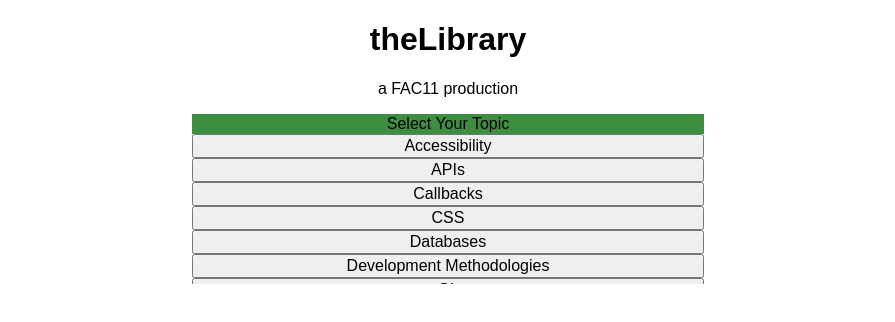
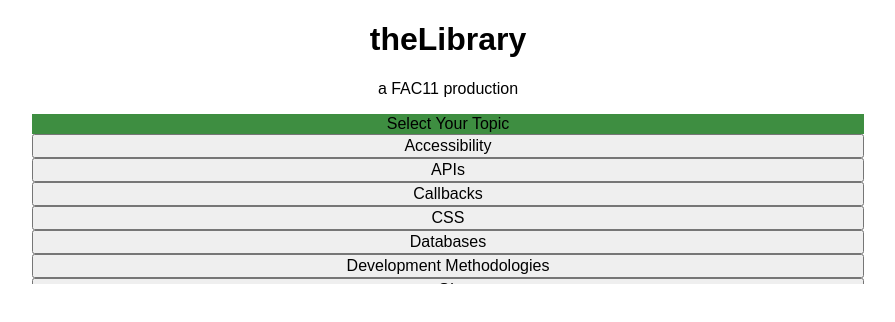
Before and after one commit to FAC-11/theLibrary, a website: page public/index.html in a window 1280 px wide. Both pictures are taken after a click on the button "Select Your Topic". Shown: the whole page, without its empty margins (192-1087 px from the left). Drawn offline with Linux system fonts and the light colour scheme.

Commit message:
fixed button sizing :lipstick: relates #19 #20

```diff
--- a/public/style.css
+++ b/public/style.css
@@ -1,6 +1,6 @@
 /* Dropdown Button */
 .dropbtn {
-    width: 40vw;
+    width: 65vw;
     border: none;
     cursor: pointer;
 }
@@ -14,7 +14,7 @@
 .dropdown {
     /*position: relative;
     display: inline-block;*/
-    width: 40vw;
+    width: 65vw;
     margin: auto;
 }
 
@@ -36,7 +36,7 @@
 }
 
 .dropdown-content button{
-  width: 40vw;
+  width: 65vw;
 }
 
 .dropdown-content button:hover, button:focus {
```
